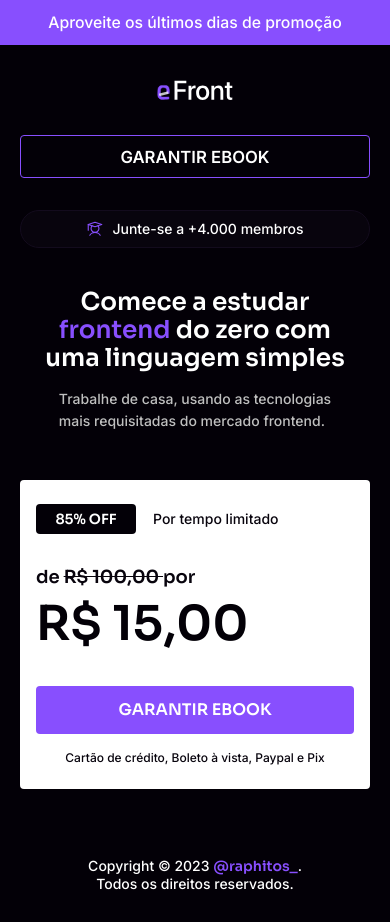
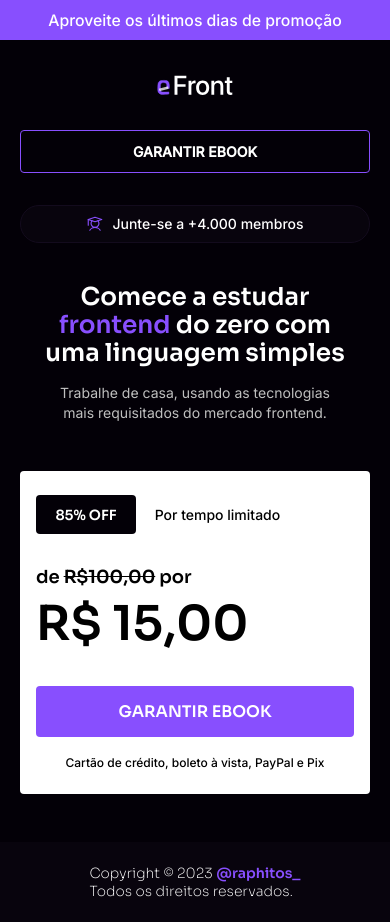
Before and after one commit to RaphaelMelo1/projectLogin, a plain HTML site: page index.html in a window 390 px wide. Drawn offline with Linux system fonts and the light colour scheme.

Commit message:
update responsive style

```diff
--- a/index.html
+++ b/index.html
@@ -5,57 +5,59 @@
   <link rel="preconnect" href="https://fonts.gstatic.com" crossorigin>
   <meta charset="UTF-8">
   <meta name="viewport" content="width=device-width, initial-scale=1.0">
+
   <title>eFront</title>
-  <link href="https://fonts.googleapis.com/css2?family=Inter:wght@500;600&family=Sora:wght@600&display=swap" rel="stylesheet">
+
+  <link href="https://fonts.googleapis.com/css2?family=Inter:wght@400;500&family=Sora:wght@200;600&display=swap" rel="stylesheet">
+
   <link rel="stylesheet" href="./style.css">
+
 </head>
 <body>
-
 
   <header>
     <span>Aproveite os últimos dias de promoção</span>
   </header>
 
   <main>
-    <img src="./logo.svg" alt="Logo eFront">
 
-    <button id="ebookOne"><a href="https://instagram.com/raphitos_" target="_blank">garantir ebook</a></button>
+    <img src="./logo.svg" alt="Logo eFront" id="eFrontLogo">
 
-    <span id="comment"><img src="./student.svg" alt="Icon de estudante">Junte-se a +4.000 membros</span>
+    <a href="https://instagram.com/raphitos_" target="_blank" id="firstButton">garantir ebook</a>
 
+    <div id="students">
+      <img src="./student.svg" alt="Ícone de um estudante">
+      <span>Junte-se a +4.000 membros</span>
+    </div>
 
-    <div id="firstParagraph">
-      <p>Comece a estudar<br><span>frontend</span> do zero com<br>uma linguagem simples</p>
-    </div>
-      <p id="secondParagraph">Trabalhe de casa, usando as tecnologias<br> mais requisitadas do mercado frontend.</p>
+    <p id="firstParagraph">Comece a estudar <br><span>frontend</span> do zero com <br>uma linguagem simples</p>
 
+    <p id="secondParagraph">Trabalhe de casa, usando as tecnologias <br> mais requisitados do mercado frontend.</p>
 
     <div class="card">
 
       <div class="top-card">
-        <span id="discount">85% off</span>
-        <span id="time-limit">Por tempo limitado</span>
+        <span id="percentage">85% off</span>
+        <span id="time">Por tempo limitado</span>
       </div>
 
-      <div class="text-card">
-        <p>de <span>R$ 100,00 </span>por</p>
-        <span id="price">R$ 15,00</span>
-      </div>
+        <span id="firstPrice">de <span>R$100,00</span> por</span>
+        <span id="secondPrice">R$ 15,00</span>
+
+        <a href="https://instagram.com/raphitos_" id="secondButton" target="_blank">garantir ebook</a>
 
       <div class="bottom-card">
-        <button id="ebookTwo"><a href="https://instagram.com/raphitos_" target="_blank">garantir ebook</a></button>
-        <span>Cartão de crédito, Boleto à vista, Paypal e Pix</span>
+        <span id="bottomSpanCard">Cartão de crédito, boleto à vista, PayPal e Pix</span>
       </div>
 
     </div>
 
-
   </main>
 
-  <footer>
-    <span>Copyright © 2023 <a href="https://instagram.com" target="_blank">@raphitos_</a>. <br>Todos os direitos reservados.</span>
-  </footer>
+    <footer>
+      <p>Copyright © 2023 <span id="instagram">@raphitos_</span><br> Todos os direitos reservados.</p>
+    </footer>
 
-  <script src="./script.js"></script>
+
 </body>
 </html>
--- a/style.css
+++ b/style.css
@@ -10,203 +10,191 @@
   --black-color: #030007;
   --blackTwo-color: #08040D;
   --gray-color: #BFBFBF;
+  --border-students: #130B1D;
 }
 
 body {
   background: var(--black-color);
   color: #fff;
-  min-width: 100vw;
-  min-height: 100vh;
-  overflow-x: hidden;
+
+  position: relative;
 }
+
 header,
-#ebookOne,
-#comment,
+main #firstButton,
+#students,
 #secondParagraph,
-#time-limit,
-.bottom-card span,
-footer span {
+#time,
+#bottomSpanCard {
   font-family: 'Inter';
 }
-header,
-#comment,
-#time-limit,
-.bottom-card span,
-footer span {
-  font-weight: 500;
-}
-#ebookOne,
 #firstParagraph,
-#discount,
-.text-card p span,
-#price,
-#ebookTwo {
-  font-weight: 600;
-}
-#firstParagraph,
-#discount,
-.text-card p,
-#price,
-#ebookTwo,
-footer span a {
+.card,
+footer,
+#instagram {
   font-family: 'Sora';
 }
+
 header {
-  width: 100vw;
-  height: 4.5rem;
+  width: 100%;
+  height: 4rem; /*colocar clamp*/
+  font-size: clamp(1.4rem, 8px + 2vw, 1.6rem);
+  font-weight: 500;
+  background: var(--purple-color);
+
   display: grid;
   place-content: center;
-  background: var(--purple-color);
+}
 
-  font-size: clamp(1.4rem, 8px + 2vw, 1.6rem);
-}
 main {
   display: flex;
   flex-direction: column;
   align-items: center;
-
   margin: 3.2rem 2rem 0 2rem;
 }
-main img {
+#eFrontLogo {
   width: clamp(6.8rem, 2rem + 15vw, 10rem);
+  margin-bottom: 3.2rem;
 }
-#ebookOne {
+main #firstButton {
   width: 100%;
   max-width: 37rem;
   height: clamp(3.5rem, 3.5rem + 2vw, 5.5rem);
+  background: none;
   border: 1px solid var(--purple-color);
   border-radius: 4px;
-  background: none;
-
-  margin: 3.2rem 0 3.2rem 0;
+  font-weight: 600;
+  text-transform: uppercase;
+  text-decoration: none;
+  color: #fff;
+  display: grid;
+  place-content: center;
+  font-size: 1.4rem;
+  margin-bottom: 3.2rem;
 }
-#ebookOne a {
-  text-decoration: none;
-  font-size: clamp(1.4rem, 5px + 3vw, 1.7rem);
-  text-transform: uppercase;
-  color: #fff;
-  width: 100%;
-}
-#comment {
-  width: 100%;
+#students {
+  width: 100%; /*colocar clamp*/
   max-width: 37rem;
   height: clamp(3rem, 3rem + 2vw, 4rem);
+
+  border: 1px solid var(--border-students);
+  border-radius: 3.2rem;
+  background: var(--blackTwo-color);
+
+  font-weight: 500;
+  font-size: 1.4rem;
+
   display: flex;
+  align-items: center;
   justify-content: center;
-  align-items: center;
   gap: 8px;
-
-  border: 1px solid #130B1D;
-  background: var(--blackTwo-color);
-  border-radius: 3.2rem;
-
-  font-size: 1.4rem;
+  margin-bottom: 4rem;
 }
-#comment img {
-  width: 1.8rem;
-  height: 1.8rem;
+#students img {
+  width: 1.8rem; /*colocar clamp*/
 }
-
 #firstParagraph {
-  margin: 4rem 0 1.6rem 0;
+  text-align: center;
   font-size: clamp(2.3rem, 1.3rem + 3vw, 3rem); /* 2.4 min*/
-  text-align: center;
   line-height: clamp(2.8rem, 1rem + 3vw, 5.4rem); /*3.2 min*/
+  margin-bottom: 1.6rem;
+  font-weight: 600;
 }
 #firstParagraph span {
   color: var(--purple-color);
 }
 #secondParagraph {
+  text-align: center;
+  color: var(--gray-color);
+  font-size: clamp(1.4rem, 1rem + 1vw, 1.7rem);
+  line-height: 2rem;
+  margin-bottom: 4.8rem;
   font-weight: 400;
-  font-size: clamp(1.4rem, 1rem + 1vw, 1.7rem);
-  color: var(--gray-color);
-  line-height: 2.2rem;
 }
 
-/* card */
-
 .card {
-  width: 100%;
+  width: 100%; /*colocar clamp*/
   max-width: 56rem;
+  background: #fff;
+  color: #000;
+  padding: 2.4rem 1.6rem;
   border-radius: 4px;
-  background: #fff;
-  padding: 2.4rem 1.6rem;
-
-  color: #000;
-  margin: 4.8rem 0;
+  margin-bottom: 4.8rem;
 }
 .top-card {
   display: flex;
+  font-size: clamp(1.4rem, 1rem + 1vw, 1.6rem);
   align-items: center;
-  gap: 1.7rem;
+  gap: clamp(1.7rem, 0.7rem + 3vw, 3rem);
+  margin-bottom: 3.2rem;
+  font-weight: 500;
 }
-#discount {
+.top-card #percentage {
+  text-transform: uppercase;
   color: #fff;
-  width: 10rem;
-  height: 3rem;
   background: var(--black-color);
-  font-size: 1.4rem;
+
+  width: clamp(10rem, 4rem + 15vw, 14rem);
+
+  height: clamp(3.3rem, 2rem + 5vw, 4.5rem); /*colocar clamp*/
+
+  border-radius: 4px;
   display: flex;
   align-items: center;
   justify-content: center;
-  border-radius: 4px;
-  text-transform: uppercase;
+  font-weight: 600;
 }
-#time-limit {
-  color: var(--blackTwo-color);
-  font-size: 1.4rem;
+.card #firstPrice {
+  font-size: clamp(1.8rem, 1rem + 2vw, 2.2rem);
+  font-weight: 600;
+  display: block;
+  margin-bottom: 5px;
 }
-
-.text-card {
-  display: flex;
-  flex-direction: column;
-  margin: 3.2rem 0;
-}
-.text-card p {
-  font-size: 1.8rem;
-  color: var(--blackTwo-color);
-}
-.text-card p span {
+.card #firstPrice span {
   text-decoration: line-through;
 }
-
-#price {
-  color: var(--black-color);
-  font-size: 4.8rem;
-  margin-top: 5px;
+.card #secondPrice {
+  font-size: clamp(4.8rem, 2.6rem + 4.5vw, 5.5rem);
+  font-weight: 600;
+  display: block;
+  margin-bottom: 3.2rem;
 }
-#ebookTwo {
+.card #secondButton {
+  display: flex;
+  align-items: center;
+  justify-content: center;
   width: 100%;
-  height: 4.8rem;
+  max-width: 48rem;
+  height: clamp(4.8rem, 2rem + 8vw, 5.8rem);
   background: var(--purple-color);
-  border: none;
+  border-radius: 4px;
+  color: #fff;
+  text-decoration: none;
   font-size: 1.6rem;
   text-transform: uppercase;
-  border-radius: 4px;
+  margin: 0 auto 1.8rem;
+  font-weight: 600;
 }
-#ebookTwo a {
-  text-decoration: none;
-  color: #fff;
+.card .bottom-card {
+  text-align: center;
 }
-.bottom-card {
-  display: flex;
-  flex-direction: column;
-  align-items: center;
-}
-.bottom-card span {
-  color: var(--blackTwo-color);
-  font-size: 1.2rem;
-  margin-top: 1.6rem;
+.card #bottomSpanCard {
+  font-size: clamp(1.2rem, 0.3rem + 2vw, 1.4rem);
+  font-weight: 500;
 }
 
 footer {
-  text-align: center;
-  padding: 2rem 5rem;
-}
-footer span {
+  width: 100%;
+  height: 8rem; /*colocar clamp*/
+  background: var(--blackTwo-color);
+  color: #fff;
+  font-weight: 400;
+  display: flex;
+  align-items: center;
+  justify-content: center;
   font-size: 1.4rem;
 }
-footer span a {
-  text-decoration: none;
-  color: var(--purple-color)
+footer #instagram {
+  color: var(--purple-color);
+  font-weight: 600;
 }
```
